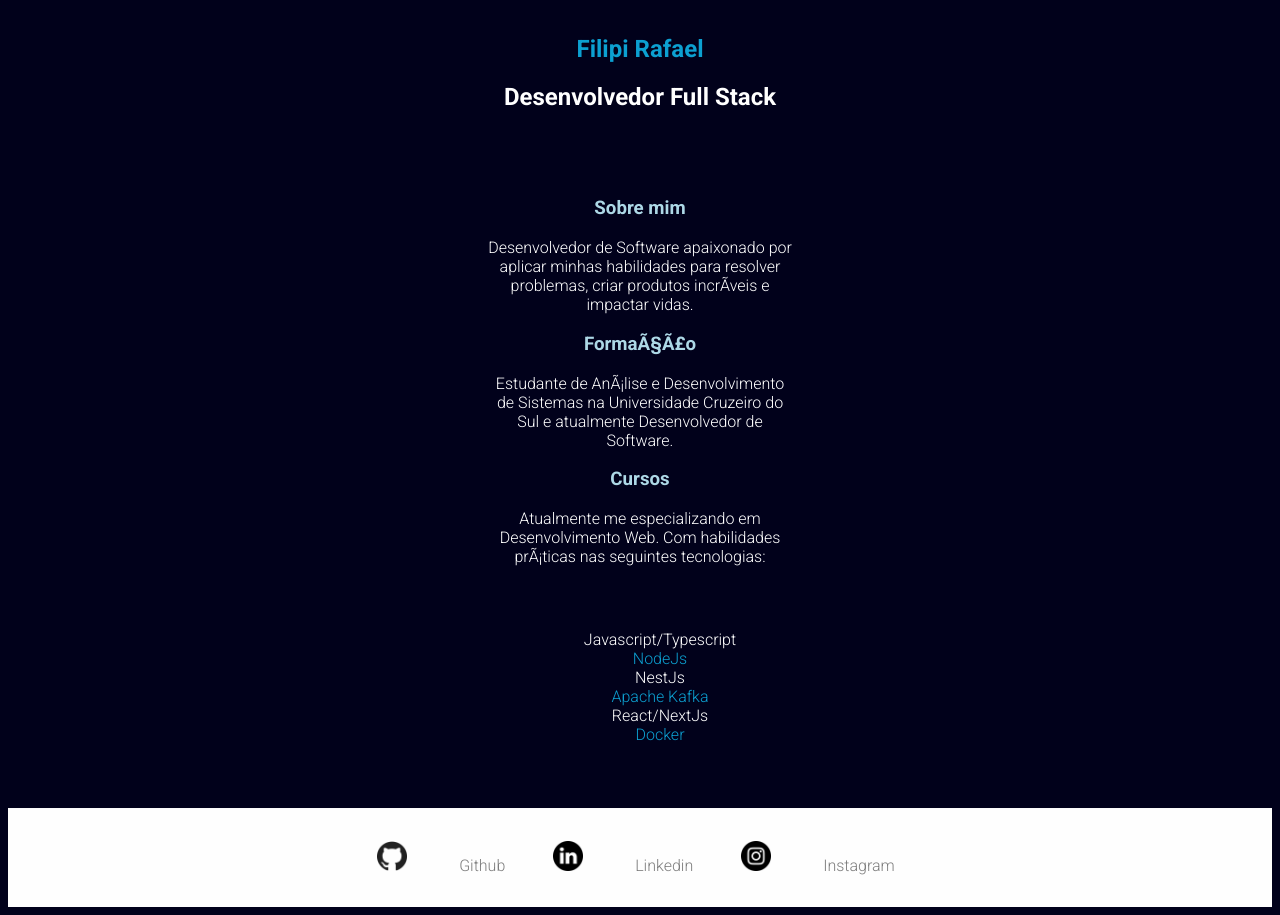
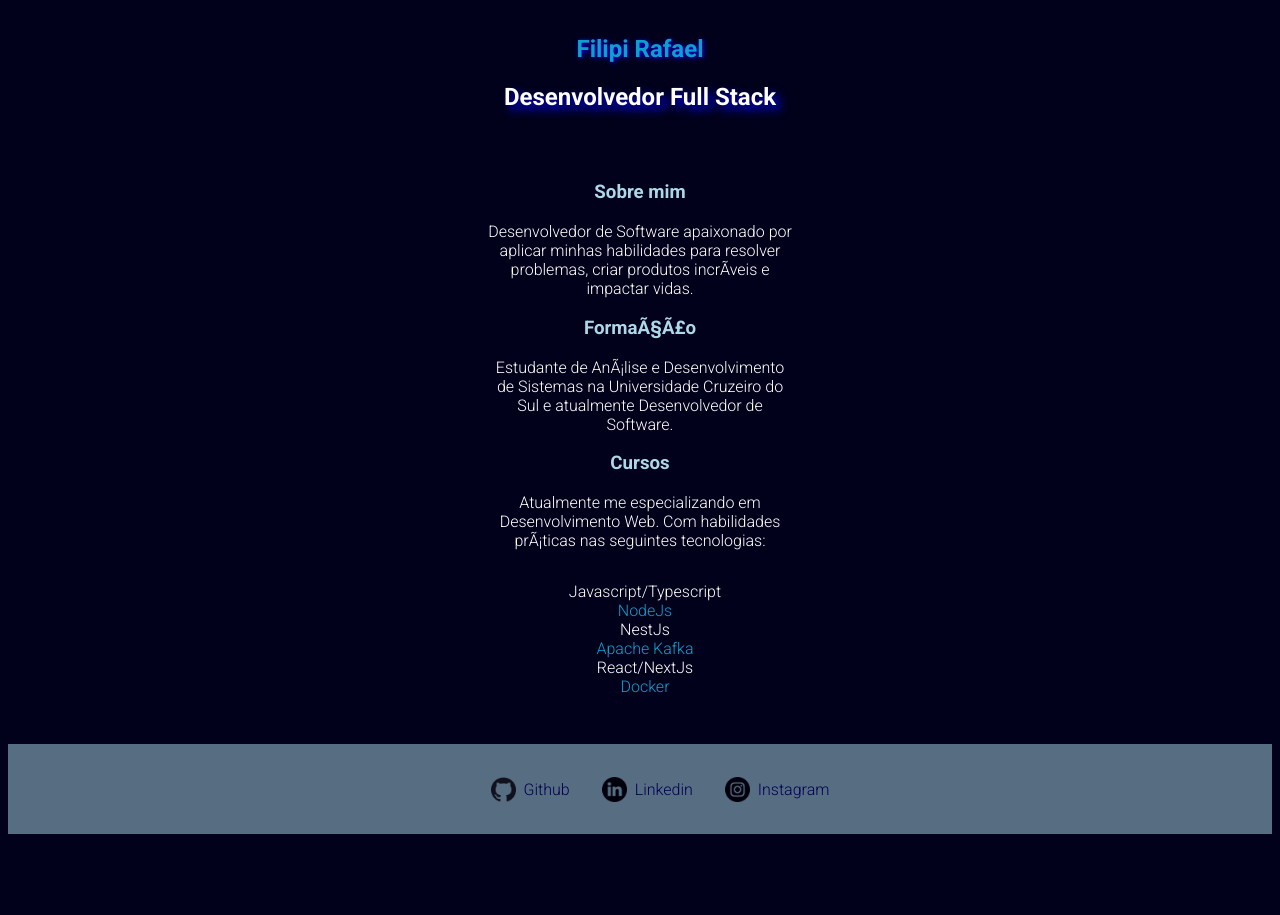
Before and after one commit to FilipiRafael/website-pessoal-html-css, a plain HTML site: page index.html in a window 1280 px wide. Shown: the part 280-1195 px from the top of the page. After the commit the page ends 1122 px from the top, so only its background shows below. Drawn offline with Linux system fonts and the light colour scheme.

Commit message:
finalizando versão desktop

```diff
--- a/assets/css/index.css
+++ b/assets/css/index.css
@@ -14,7 +14,7 @@ nav ul {
 nav ul li a {
     color: white;
     text-decoration: none;
-    transition: color 0.5s;
+    transition: all 0.5s;
 }
 
 nav ul li a:hover {
@@ -31,14 +31,24 @@ nav ul li a:hover {
     border-radius: 50%;
     border: 5px solid rgb(12, 160, 209);
     text-align: center;
+    transition: opacity 0.5s;
+}
+
+.avatar-home:hover {
+    opacity: 0.6;
 }
 
 header h1 {
     color: rgb(12, 160, 209);
+    text-shadow: 1px 1px 5px blue;
+}
+
+header h2 {
+    text-shadow: 5px 5px 10px blue;
 }
 
 .main-content {
-    padding: 3em 0;
+    padding: 2em 0;
     text-align: center;
 }
 
@@ -52,7 +62,12 @@ header h1 {
 }
 
 .list-stacks {
-    margin-top: 4em;
+    margin-top: 2em;
+    display: flex;
+    flex-direction: column;
+    align-items: center;
+    justify-content: center;
+    padding-right: 30px;
 }
 
 .stack {
@@ -66,7 +81,13 @@ header h1 {
 footer {
     border-top: 1px solid rgba(211, 211, 211, 0.068);
     padding: 1em 0;
-    background-color: #FEFEFE;
+    background-color: lightblue;
+    opacity: 0.5;
+    transition: all 0.5s;
+}
+
+footer:hover {
+    opacity: 1;
 }
 
 .social-links {
@@ -74,20 +95,36 @@ footer {
     display: flex;
     justify-content: center;
     align-items: center;
-    vertical-align: top;
+    vertical-align: middle;
+}
+
+.item-social-link {
+    margin: 0 1em;
+    display: flex;
+    justify-content: space-around;
+    align-items: center;
+    transition: transform 0.5s;
+}
+
+.item-social-link:hover {
+    transform: scale(1.1)
 }
 
 .item-social-link img {
-    width: 30px;
+    margin-right: 0.5em;
+    width: 25px;
 }
 
 .item-social-link a {
     text-decoration: none;
-    margin: 0 3em;
-    color: rgb(126, 126, 126);
+    color: darkblue;
     transition: color 0.5s;
 }
 
 .item-social-link a:hover {
-    color:rgb(12, 160, 209);
+    color: black;
 }
+
+@media screen and (max-width: 480px) {
+
+}
--- a/index.html
+++ b/index.html
@@ -13,9 +13,9 @@
         <header>
             <nav>
                 <ul>
-                    <li><a href="#">Sobre mim</a></li>
+                    <li><a href="#sobre">Sobre mim</a></li>
                     <li><a href="https://github.com/filipirafael" target="_blank">Projetos</a></li>
-                    <li><a href="#">Contato</a></li>
+                    <li><a href="https://www.linkedin.com/in/filipi-rafael-developer/" target="_blank">Contato</a></li>
                 </ul>
             </nav>
 
@@ -30,7 +30,7 @@
 
         </header>
         <main>
-            <section class="main-content">
+            <section class="main-content" id="sobre">
                 <h3>Sobre mim</h3>
                 <p>Desenvolvedor de Software apaixonado por aplicar minhas habilidades para resolver problemas, criar produtos incríveis e impactar vidas.</p>
 
@@ -66,13 +66,13 @@
         <footer>
             <ul class="social-links">
                 <li class="item-social-link">
-                    <img src="./images/github.png" /> <a href="#">Github</a>
+                    <img src="./images/github.png" /> <a href="https://github.com/filipirafael" target="_blank">Github</a>
                 </li>
                 <li class="item-social-link">
-                    <img src="./images/linkedin.png" /> <a href="#">Linkedin</a>
+                    <img src="./images/linkedin.png" /> <a href="https://www.linkedin.com/in/filipi-rafael-developer/" target="_blank">Linkedin</a>
                 </li>
                 <li class="item-social-link">
-                    <img src="./images/instagram.png" /> <a href="#">Instagram</a>
+                    <img src="./images/instagram.png" /> <a href="https://www.instagram.com/filipi.rafael.7/" target="_blank">Instagram</a>
                 </li>
             </ul>
         </footer>
```
